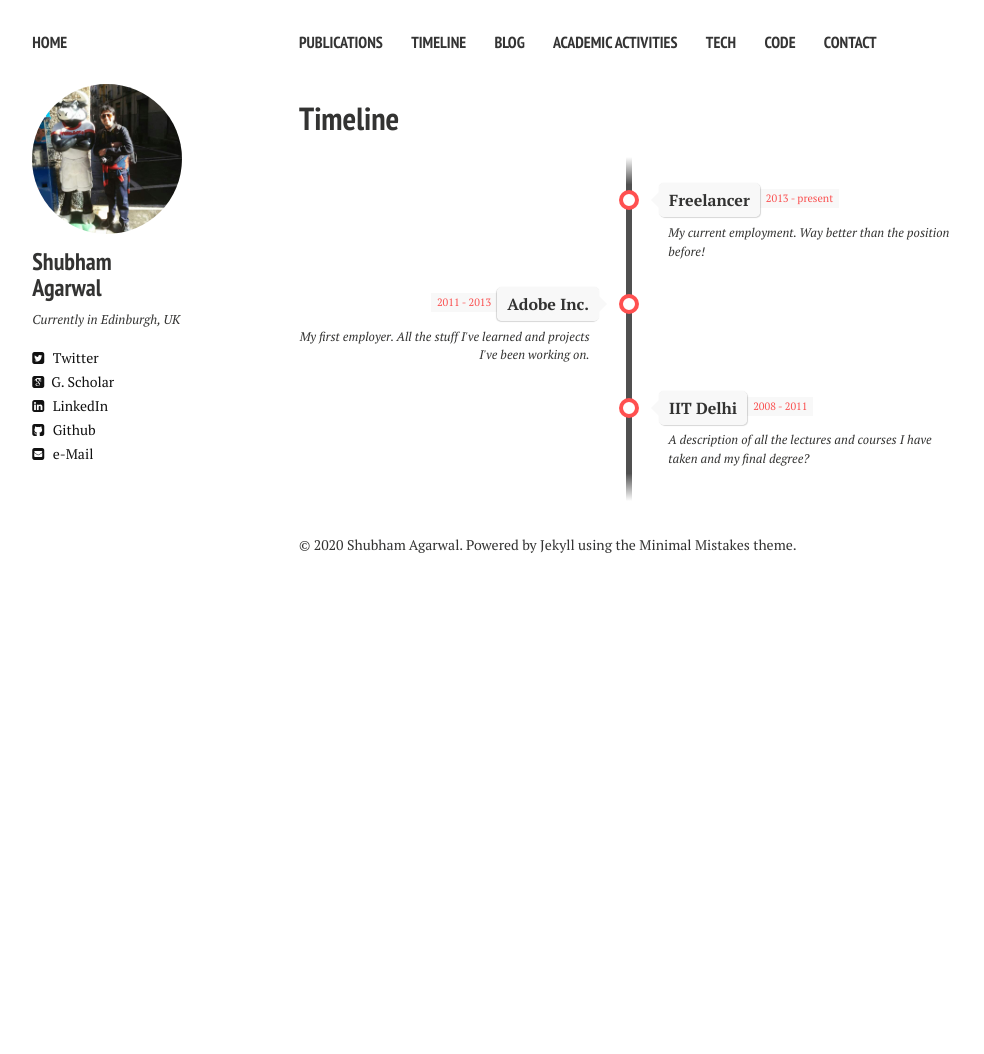
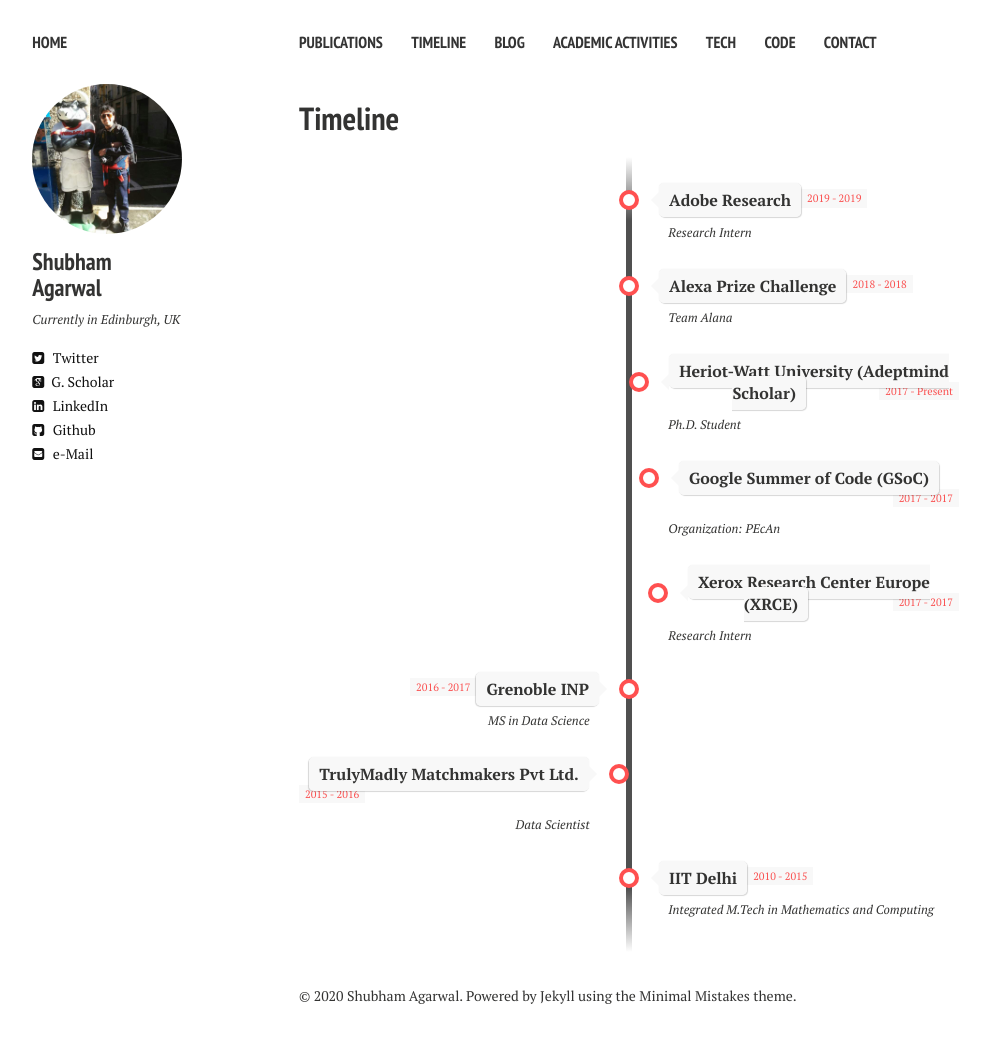
Before and after one commit to shubhamagarwal92/shubhamagarwal92.github.io, a Jekyll site: the page built from timeline.md, in a window 1280 px wide. Shown: the whole page, without its empty margins (21-1005 px from the left). Built offline with Jekyll 4.4.1, drawn with Linux system fonts in a browser that asks for light colours; nearby versions of some CDN libraries; before the commit the page ends 900 px from its top, so only the background shows below that.

Commit message:
Finalizing timeline

```diff
--- a/timeline.md
+++ b/timeline.md
@@ -8,14 +8,72 @@
 
 <ul class="timeline">
 
-<!-- Item 1 -->
+<!-- Item 8 -->
 <li>
 	<div class="direction-r">
 		<div class="flag-wrapper">
-			<span class="flag">Freelancer</span>
-			<span class="time-wrapper"><span class="time">2013 - present</span></span>
+			<span class="flag">Adobe Research</span>
+			<span class="time-wrapper"><span class="time">2019 - 2019</span></span>
 		</div>
-		<div class="desc">My current employment. Way better than the position before!</div>
+		<div class="desc">Research Intern</div>
+	</div>
+</li>
+
+<!-- Item 7 -->
+<li>
+	<div class="direction-r">
+		<div class="flag-wrapper">
+			<span class="flag">Alexa Prize Challenge</span>
+			<span class="time-wrapper"><span class="time">2018 - 2018</span></span>
+		</div>
+		<div class="desc">Team Alana</div>
+	</div>
+</li>
+
+
+<!-- Item 6 -->
+<li>
+	<div class="direction-r">
+		<div class="flag-wrapper">
+			<span class="flag">Heriot-Watt University (Adeptmind Scholar)</span>
+			<span class="time-wrapper"><span class="time">2017 - Present</span></span>
+		</div>
+		<div class="desc">Ph.D. Student</div>
+	</div>
+</li>
+
+
+<!-- Item 5 -->
+<li>
+	<div class="direction-r">
+		<div class="flag-wrapper">
+			<span class="flag">Google Summer of Code (GSoC)</span>
+			<span class="time-wrapper"><span class="time">2017 - 2017</span></span>
+		</div>
+		<div class="desc">Organization: PEcAn</div>
+	</div>
+</li>
+
+
+<!-- Item 4 -->
+<li>
+	<div class="direction-r">
+		<div class="flag-wrapper">
+			<span class="flag">Xerox Research Center Europe (XRCE)</span>
+			<span class="time-wrapper"><span class="time">2017 - 2017</span></span>
+		</div>
+		<div class="desc">Research Intern</div>
+	</div>
+</li>
+
+<!-- Item 3 -->
+<li>
+	<div class="direction-l">
+		<div class="flag-wrapper">
+			<span class="flag">Grenoble INP</span>
+			<span class="time-wrapper"><span class="time">2016 - 2017</span></span>
+		</div>
+		<div class="desc">MS in Data Science</div>
 	</div>
 </li>
 
@@ -23,21 +81,22 @@
 <li>
 	<div class="direction-l">
 		<div class="flag-wrapper">
-			<span class="flag">Adobe Inc.</span>
-			<span class="time-wrapper"><span class="time">2011 - 2013</span></span>
+			<span class="flag">TrulyMadly Matchmakers Pvt Ltd.</span>
+			<span class="time-wrapper"><span class="time">2015 - 2016</span></span>
 		</div>
-		<div class="desc">My first employer. All the stuff I've learned and projects I've been working on.</div>
+		<div class="desc">Data Scientist</div>
 	</div>
 </li>
 
-<!-- Item 3 -->
+
+<!-- Item 1 -->
 <li>
 	<div class="direction-r">
 		<div class="flag-wrapper">
 			<span class="flag">IIT Delhi</span>
-			<span class="time-wrapper"><span class="time">2008 - 2011</span></span>
+			<span class="time-wrapper"><span class="time">2010 - 2015</span></span>
 		</div>
-		<div class="desc">A description of all the lectures and courses I have taken and my final degree?</div>
+		<div class="desc">Integrated M.Tech in Mathematics and Computing</div>
 	</div>
 </li>
 
```
Also changed, not shown: blog.md (+5 -6 lines).
